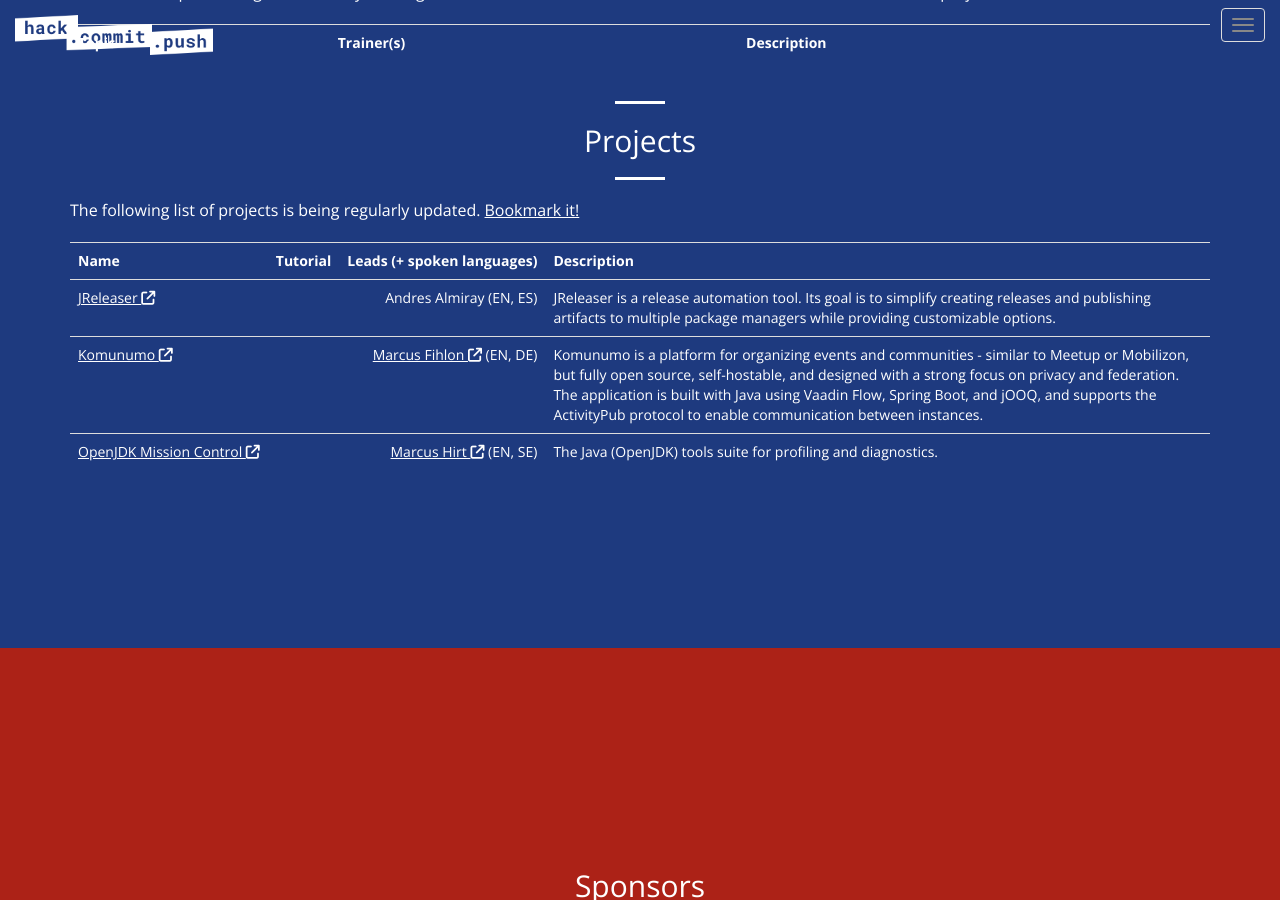
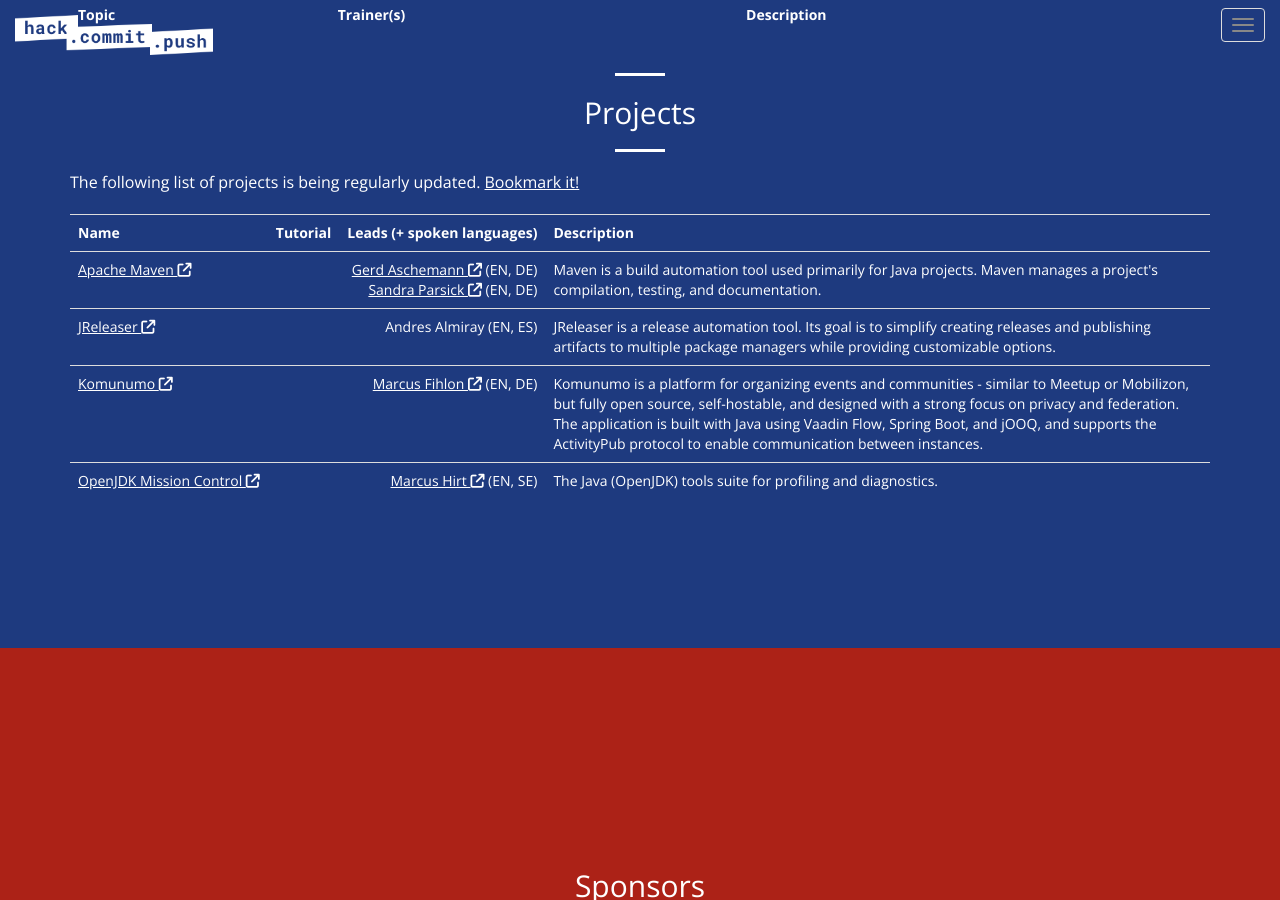
Before and after one commit to hack-commit-push/switzerland2025, a Jekyll site: the page built from index.html, in a window 1280 px wide and 900 px high, scrolled down 4457 px. Built offline with Jekyll 4.4.1, drawn with Linux system fonts in a browser that asks for light colours.

Commit message:
Add Maven too the project list

```diff
--- a/_data/projects.yml
+++ b/_data/projects.yml
@@ -55,3 +55,19 @@
       spoken_languages:
         - EN
         - SE
+
+- name: Apache Maven
+  url: https://maven.apache.org/
+  description: Maven is a build automation tool used primarily for Java projects. Maven manages a project's compilation, testing, and documentation.
+  leads:
+    - name: Gerd Aschemann
+      profile_url: https://github.com/ascheman
+      spoken_languages:
+        - EN
+        - DE
+    - name: Sandra Parsick
+      profile_url: https://github.com/sparsick
+      spoken_languages:
+        - EN
+        - DE
+  contributions:
```
